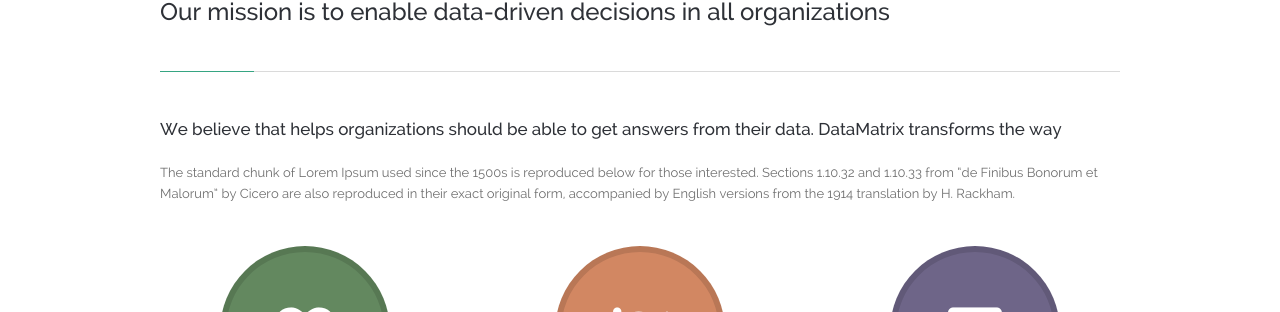
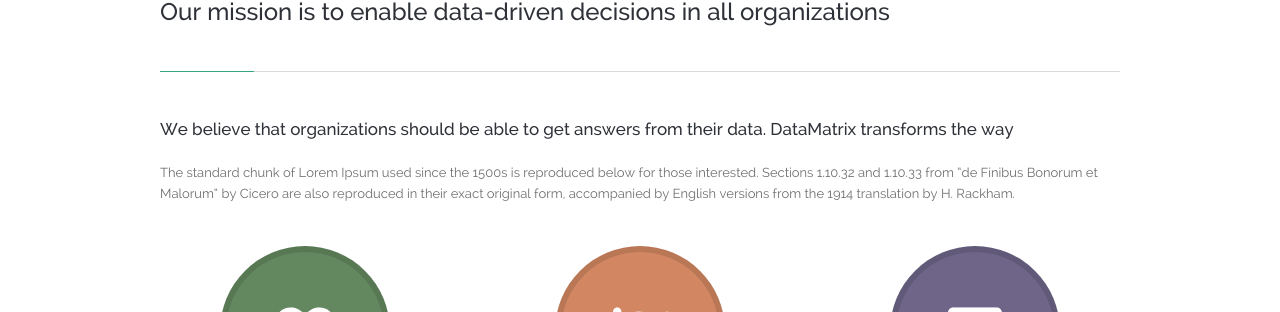
Before and after one commit to dtmtx/dtmtx.github.io, a Jekyll site: the page built from about.html, in a window 1280 px wide and 1377 px high. Shown: the part 112-424 px from the top of the window. Built offline with Jekyll 4.4.1, drawn with Linux system fonts in a browser that asks for light colours; Markdown is read by kramdown in place of the engine named in the settings.

Commit message:
content updates

```diff
--- a/about.html
+++ b/about.html
@@ -22,7 +22,7 @@
 					<!-- Intro -->
 					<!-- ~~~~~~~~~~~~~~~~~~~~~~~~~~~~~~~ -->
 					<!-- Title -->
-					<h2>We believe that helps organizations should be able to get answers from their data. DataMatrix transforms the way    </h2>
+					<h2>We believe that organizations should be able to get answers from their data. DataMatrix transforms the way    </h2>
 					<!-- Text -->
 					<p>The standard chunk of Lorem Ipsum used since the 1500s is reproduced below for those interested. Sections 1.10.32 and 1.10.33 from “de Finibus Bonorum et Malorum” by Cicero are also reproduced in their exact original form, accompanied by English versions from the 1914 translation by H. Rackham.</p>
 					<!-- ~~~~~~~~~~~~~~~~~~~~~~~~~~~~~~~ -->
--- a/index.html
+++ b/index.html
@@ -30,7 +30,7 @@
                     <!-- Text Make quality informed decisions by getting quick insights from your data-->
                     <p>We are exclusively focused on providing solutions to unlock the value in your data.</p>
                     <!-- Button -->
-                    <a class="button accent" href="#"><i class="fa fa-info-circle"></i>More Info</a>
+                    <a class="button accent" href="solutions.html"><i class="fa fa-info-circle"></i>More Info</a>
                     <!-- Button -->
                     <!--a class="button white" href="#"><i class="fa fa-envelope"></i>Contact Us</a-->
                   </div>
@@ -72,7 +72,7 @@
                     <!-- Text Make quality informed decisions by getting quick insights from your data-->
                     <p>Make quality informed decisions with real business impact by getting quick insights from your data.</p>
                     <!-- Button -->
-                    <a class="button accent" href="#"><i class="fa fa-info-circle"></i>More Info</a>
+                    <a class="button accent" href="solutions.html"><i class="fa fa-info-circle"></i>More Info</a>
                     <!-- Button -->
                     <!--a class="button white" href="#"><i class="fa fa-envelope"></i>Contact Us</a-->
                   </div>
@@ -114,7 +114,7 @@
                     <!-- Text Make quality informed decisions by getting quick insights from your data-->
                     <p>We deliver the right information at the right time in the right manner to the right people within your organization.</p>
                     <!-- Button -->
-                    <a class="button accent" href="#"><i class="fa fa-info-circle"></i>More Info</a>
+                    <a class="button accent" href="solutions.html"><i class="fa fa-info-circle"></i>More Info</a>
                     <!-- Button -->
                     <!--a class="button white" href="#"><i class="fa fa-envelope"></i>Contact Us</a-->
                   </div>
--- a/solutions.html
+++ b/solutions.html
@@ -23,7 +23,7 @@
 					<!-- Intro -->
 					<!-- ~~~~~~~~~~~~~~~~~~~~~~~~~~~~~~~ -->
 					<!-- Title -->
-					<h3>Making critical decisons is no easy task so WHY isn't the information you need at your fingertips? Because it's spread throughout your entire organizations in databases, applications, spreadsheets and across your many departments. Decision making is slowed or made blindly at best. </h3>
+					<h3>Making critical decisons is no easy task, so WHY isn't the information you need always at your fingertips? Because it's spread throughout your entire organizations in databases, applications, spreadsheets and across your many departments. Decision making is slowed or made blindly at best. </h3>
 					<!-- Text -->
 					<h2>Our Solution</h2>
 					<p>The standard chunk of Lorem Ipsum used since the 1500s is reproduced below for those interested. Sections 1.10.32 and 1.10.33 from “de Finibus Bonorum et Malorum” by Cicero are also reproduced in their exact original form, accompanied by English versions from the 1914 translation by H. Rackham.</p>
```
